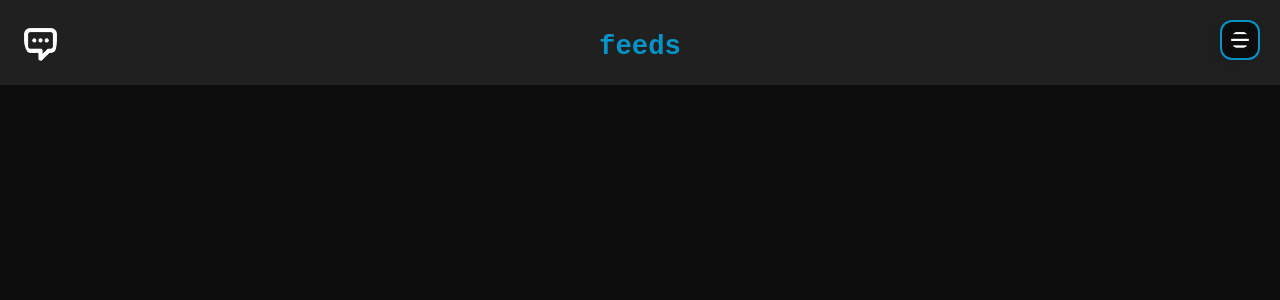
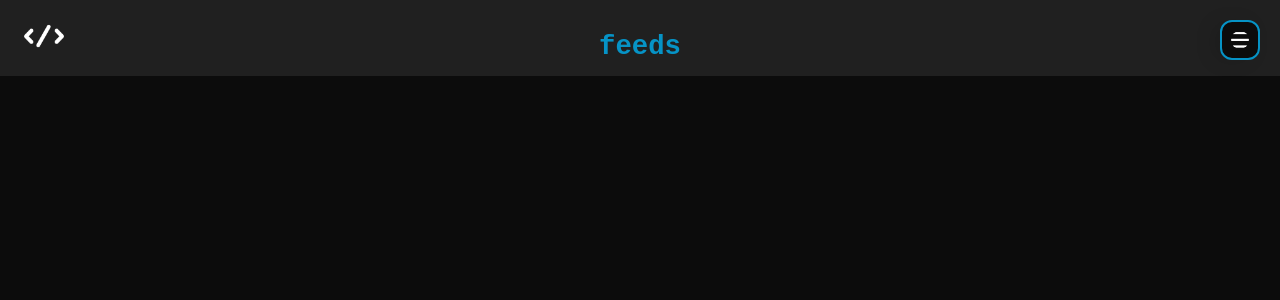
Before and after one commit to DNYFZR/feeds, a React (Vite) app: page / in a window 1280 px wide. Shown: the top 300 px of the page. Built offline with nearby package versions, Linux system fonts and the light colour scheme.

Commit message:
Updated app build

```diff
--- a/src/main.css
+++ b/src/main.css
@@ -37,7 +37,8 @@ a {
 
 img {
   margin: 0 auto;
-  width: 500px;
+  max-width: 500px;
+  max-height: 300px;
   border-radius: 32px;
 }
 
@@ -90,10 +91,11 @@ select {
 }
 
 .app-logo {
-  padding-top: 28px;
+  padding-top: 16px;
   padding-right: 8px;
-  height: 33px;
-  width: 33px;
+  height: 40px;
+  width: 40px;
+  border-radius: unset;
 }
 
 .app-header {
@@ -102,7 +104,7 @@ select {
   flex-direction: row;
   text-align: center;
   padding-left: 24px;
-  padding-bottom: 12px;
+  padding-bottom: 8px;
  }
 
 .app-title {
--- a/src/main.tsx
+++ b/src/main.tsx
@@ -1,6 +1,6 @@
 // Feeds App
 import "./main.css"
-import logo from "/icons/feeds-128.png"
+import logo from "/icons/code-128.png"
 
 import React from "react"
 import { createRoot } from "react-dom/client"
@@ -8,11 +8,12 @@ import { createBrowserRouter, RouterProvider, Outlet } from "react-router"
 
 import Sidebar from "./components/Sidebar"
 import Render from "./components/Markdown"
-import Home from "./pages/home"
-
 
 function App() {
-  const pageList = ["base", "hello world", "rust simulator", "rust geospatial"];
+  const pageList = [
+    "home",
+    "fallout pip boy",
+  ];
 
   const Layout = () => {
     return (
@@ -22,7 +23,7 @@ function App() {
             <img className="app-logo" src={logo} />
           </a>
 
-          <h2 className="app-title">{`feeds`}</h2>
+          <h2 className="app-title">feeds</h2>
         </div>
         <Sidebar title="menu" keys={pageList} />
 
@@ -34,15 +35,26 @@ function App() {
     );
   };
 
+  const Home = () => {
+
+    return(
+      <div className="centered-block">
+        <h3>Hello World...</h3>
+
+        <div className="centered-block">
+          <img src="/feeds/images/spaceman.jpg"/>
+        </div>
+      </div>
+    );
+  };
+
   const AppRoutes = createBrowserRouter([
     {
       path: '/',
       element: <Layout />,
       children: [
-        {path: '/feeds/', element: <Home />},
-        {path: '/feeds/hello-world', element: <Render path="/feeds/markdown/posts/2024-12-10-hello-world.md" />},
-        {path: '/feeds/rust-simulator', element: <Render path="https://raw.githubusercontent.com/DNYFZR/rs-sim/refs/heads/main/README.md" />},
-        {path: '/feeds/rust-geospatial', element: <Render path="https://raw.githubusercontent.com/DNYFZR/rs-geospatial/refs/heads/main/README.md" />},
+        {path: '/feeds', element: <Home />},
+        {path: '/feeds/fallout-pip-boy', element: <Render path="/feeds/posts/pipOS.md" />},
 
       ],
     },
```
